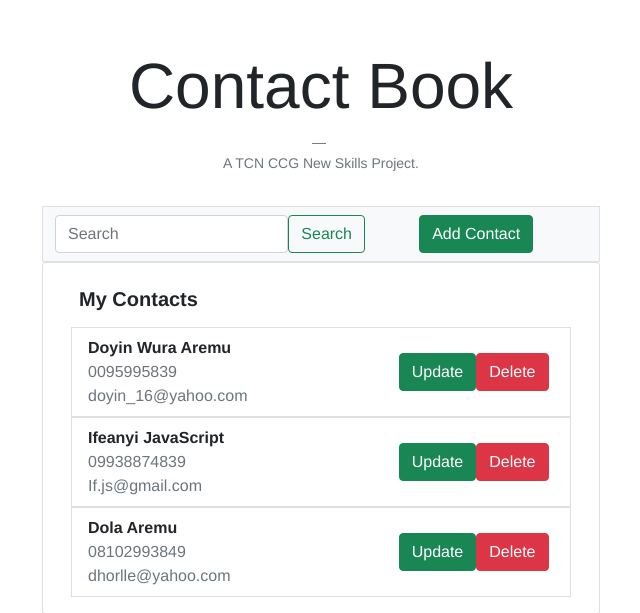
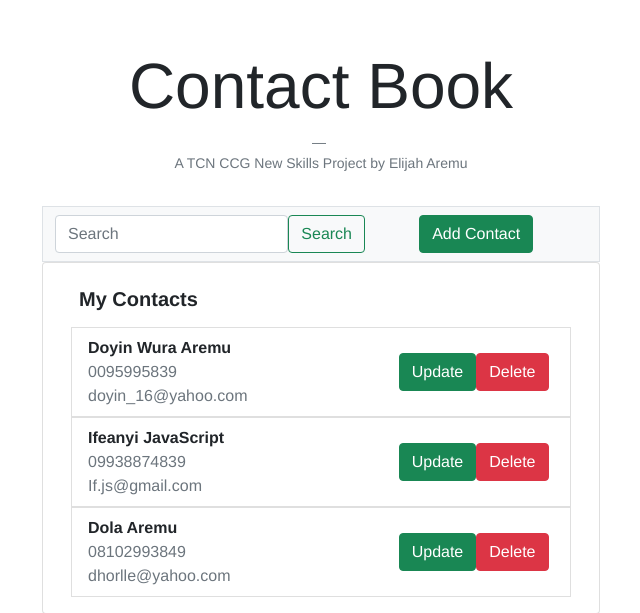
Before and after one commit to elijaydot/addressbook, a Flask app: page / in a window 1280 px wide. Shown: the top 613 px of the page, without its empty margins (297-937 px from the left). Run offline with Flask 2, Linux system fonts and the light colour scheme; data comes from the database, SQL or seed files in the repository; some libraries are stand-ins or nearby versions.

Commit message:
Updated index.html
added my name

```diff
--- a/app/templates/index.html
+++ b/app/templates/index.html
@@ -20,7 +20,7 @@
 
     <figure class="text-center">
         <blockquote class="blockquote-footer">
-            <p>A TCN CCG New Skills Project.</p>
+            <p>A TCN CCG New Skills Project by Elijah Aremu </p>
         </blockquote>
     </figure>
 
```
